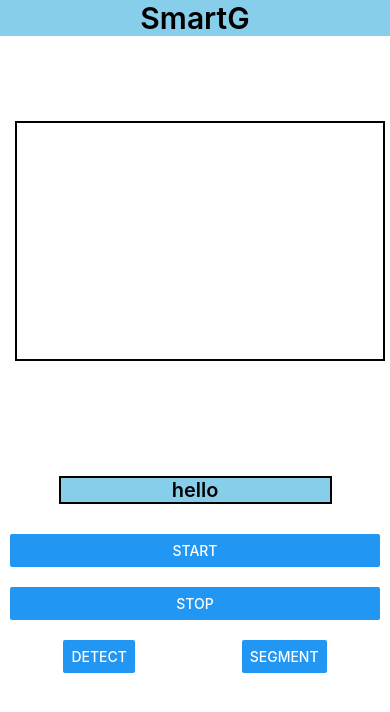
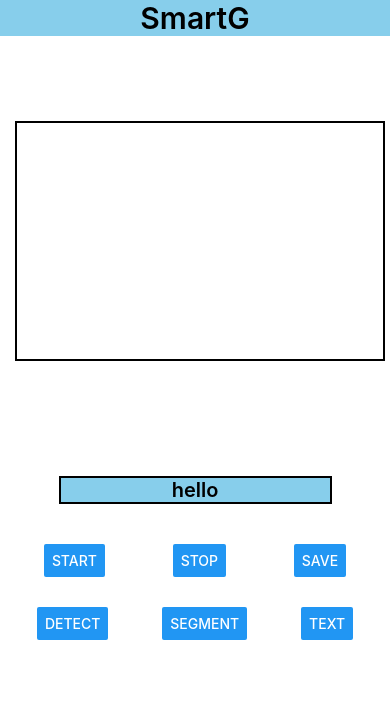
Before and after one commit to anuj-c/smart-glass, a React Native app: screen / in a window 390 px wide. Shown: the top 712 px of the page. Built offline with nearby package versions, Linux system fonts and the light colour scheme.

Commit message:
Added text detection and some renaming changes

```diff
--- a/App.js
+++ b/App.js
@@ -139,6 +139,36 @@ const App = () => {
     }
   };
 
+  const saveImage = async () => {
+    console.log({log: 'saving', detect});
+    try {
+      const data = await refCamera.takePictureAsync();
+      try {
+        await ObjectDetection.saveImageFromUri(data.uri, 'uploadedImage.jpg');
+      } catch (e) {
+        console.log(e);
+      }
+    } catch (e) {
+      console.log(e);
+    }
+  }
+
+  const detectText = async () => {
+    try {
+      const data = await refCamera.takePictureAsync();
+      try {
+        const res = await ObjectDetection.detectText(data.uri);
+        // const res = await uploadImage(data.uri);
+        console.log(res);
+        // setObje(res);
+      } catch (e) {
+        console.log(e);
+      }
+    } catch (e) {
+      console.log(e);
+    }
+  };
+
   return (
     <View style={[styles.container]}>
       <View style={[styles.text]}>
@@ -174,18 +204,26 @@ const App = () => {
         ))}
       </View>
       <View>
-        <View style={[styles.button]}>
-          <Button title="Start" onPress={() => setView(true)} />
-        </View>
-        <View style={[styles.button]}>
-          <Button
-            title="Stop"
-            onPress={() => {
-              // setView(false);
-              setDetect(false);
-              // clearInterval(counterId);
-            }}
-          />
+        <View
+          style={[
+            styles.button,
+            {
+              display: 'flex',
+              justifyContent: 'space-around',
+              alignItems: 'center',
+              flexDirection: 'row',
+            },
+         ]}
+        >
+          <View style={[styles.button]}>
+            <Button title="Start" onPress={() => setView(true)} />
+          </View>
+          <View style={[styles.button]}>
+            <Button title="Stop" onPress={() => setDetect(false)} />
+          </View>
+          <View style={[styles.button]}>
+            <Button title="Save" onPress={saveImage} />
+          </View>
         </View>
         <View
           style={[
@@ -202,6 +240,9 @@ const App = () => {
           </View>
           <View>
             <Button title="Segment" onPress={() => segmentFun()} />
+          </View>
+          <View>
+            <Button title="Text" onPress={() => detectText()} />
           </View>
         </View>
       </View>
@@ -248,7 +289,7 @@ const styles = StyleSheet.create({
     position: 'relative',
   },
   button: {
-    width: '100%',
+    // width: '100%',
     padding: 10,
   },
   text: {
```
Also changed, not shown: 8 other files (tests, documents, lock files or other folders).
